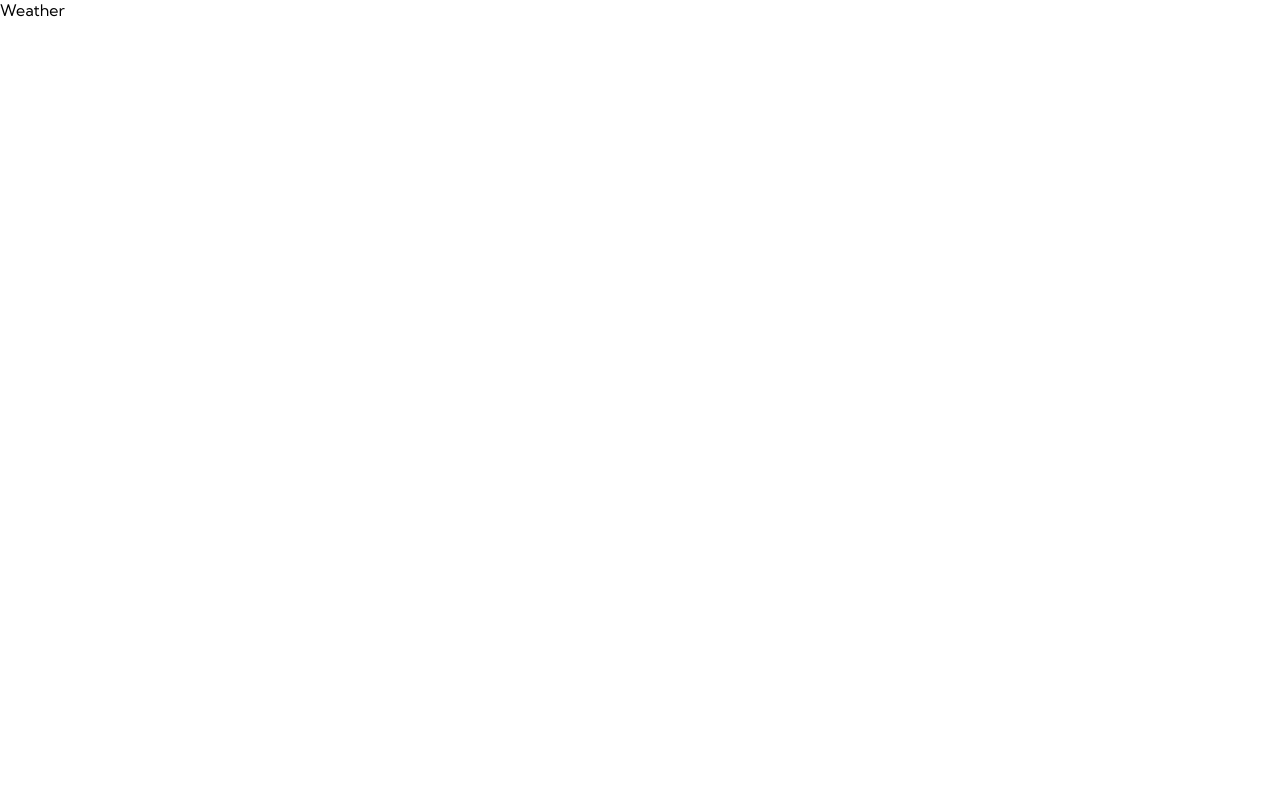
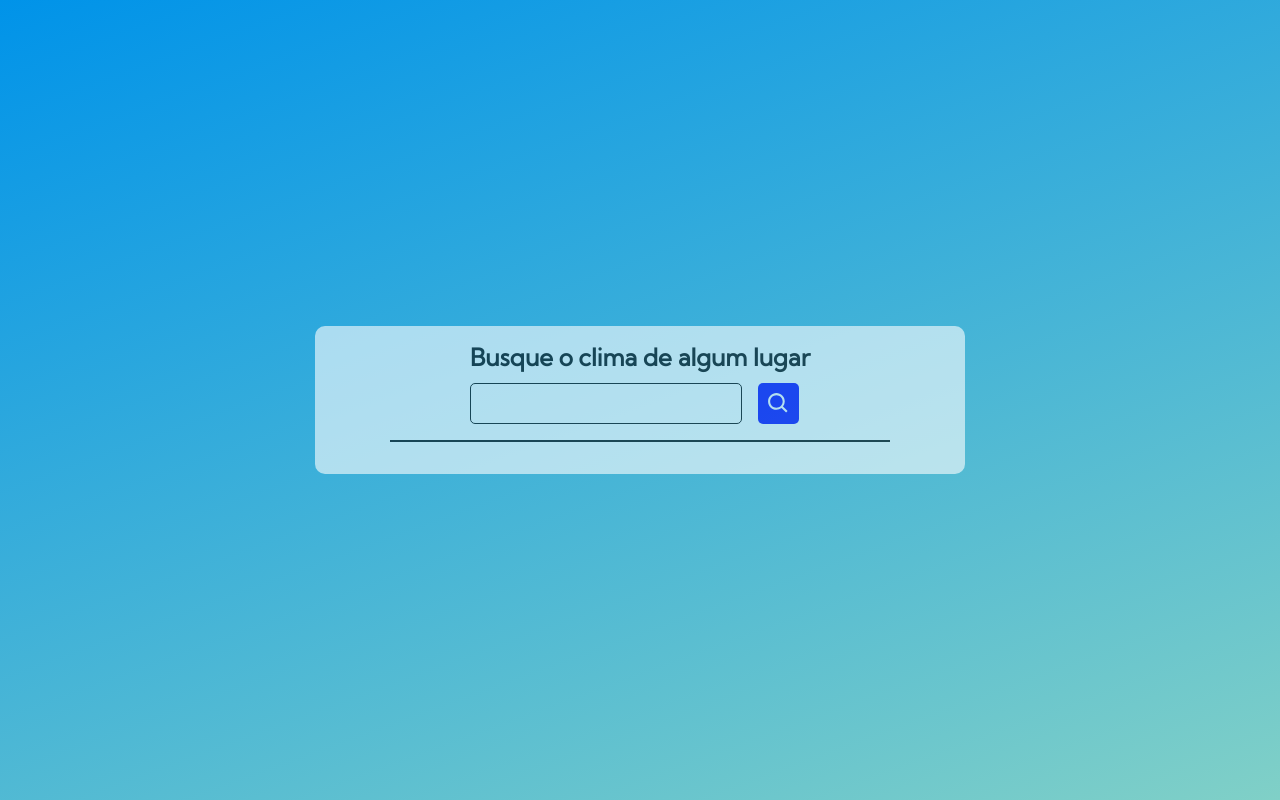
Before and after one commit to gustavo-atanazio/Weather, a React (Vite) app: page / in a window 1280 px wide. Built offline with nearby package versions, Linux system fonts and the light colour scheme.

Commit message:
Interface de interação do usuário

```diff
--- /dev/null
+++ b/src/App.css
@@ -0,0 +1,56 @@
+.main-container {
+    width: 80%;
+    max-width: 650px;
+
+    background-color: #FFF;
+    opacity: 0.6;
+    border-radius: 10px;
+}
+
+.container {
+    display: flex;
+    flex-direction: column;
+    align-items: center;
+    gap: 1rem;
+    padding: 1rem;
+}
+
+.user-input {
+    display: flex;
+    flex-direction: column;
+    align-items: center;
+    gap: 0.7rem;
+    text-align: center;
+}
+
+.user-search {
+    display: flex;
+    gap: 1rem;
+    width: 100%;
+}
+
+.user-search input {
+    width: 80%;
+    border: 1px solid #000;
+    border-radius: 5px;
+    outline: 0;
+    padding: 0.2rem 0.2rem 0.2rem 0.5rem;
+    font-size: 1rem;
+    background-color: #FFF;
+}
+
+.user-search button {
+    display: flex;
+
+    padding: 0.5rem;
+    outline: 0;
+    border-radius: 5px;
+    border: none;
+    background-color: #00F;
+}
+
+.divisor {
+    width: 100%;
+    max-width: 500px;
+    border: 1px solid #000;
+}
--- a/src/App.tsx
+++ b/src/App.tsx
@@ -1,7 +1,24 @@
+import { BiSearch } from 'react-icons/bi';
+import './App.css';
+
 function App() {
 	return (
-		<div>
-			Weather
+		<div className='main-container'>
+			<div className='container'>
+				<div className='user-input'>
+					<h2>Busque o clima de algum lugar</h2>
+					<div className='user-search'>
+						<input type="text" required/>
+						<button>
+							<BiSearch size={25} color={'#FFF'}/>
+						</button>
+					</div>
+				</div>
+
+				<div className='divisor'></div>
+
+				<div className='main-content'></div>
+			</div>
 		</div>
 	);
 }
--- a/src/index.css
+++ b/src/index.css
@@ -9,3 +9,14 @@ html, body, #root {
 	min-height: 100vh;
 	height: 100%;
 }
+
+body {
+	background-color: #0093E9;
+	background-image: linear-gradient(160deg, #0093E9 0%, #80D0C7 100%);
+}
+
+#root {
+	display: flex;
+	justify-content: center;
+	align-items: center;
+}
```
